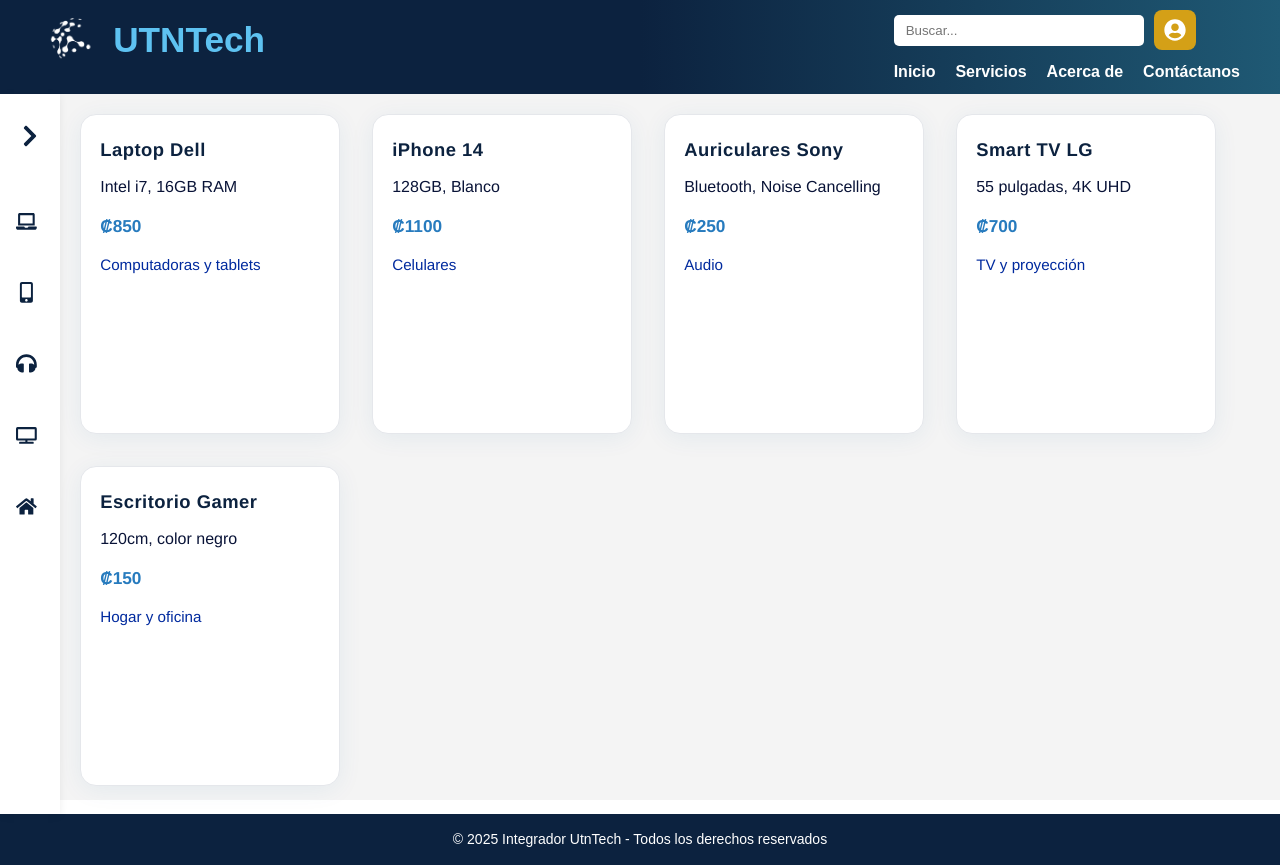
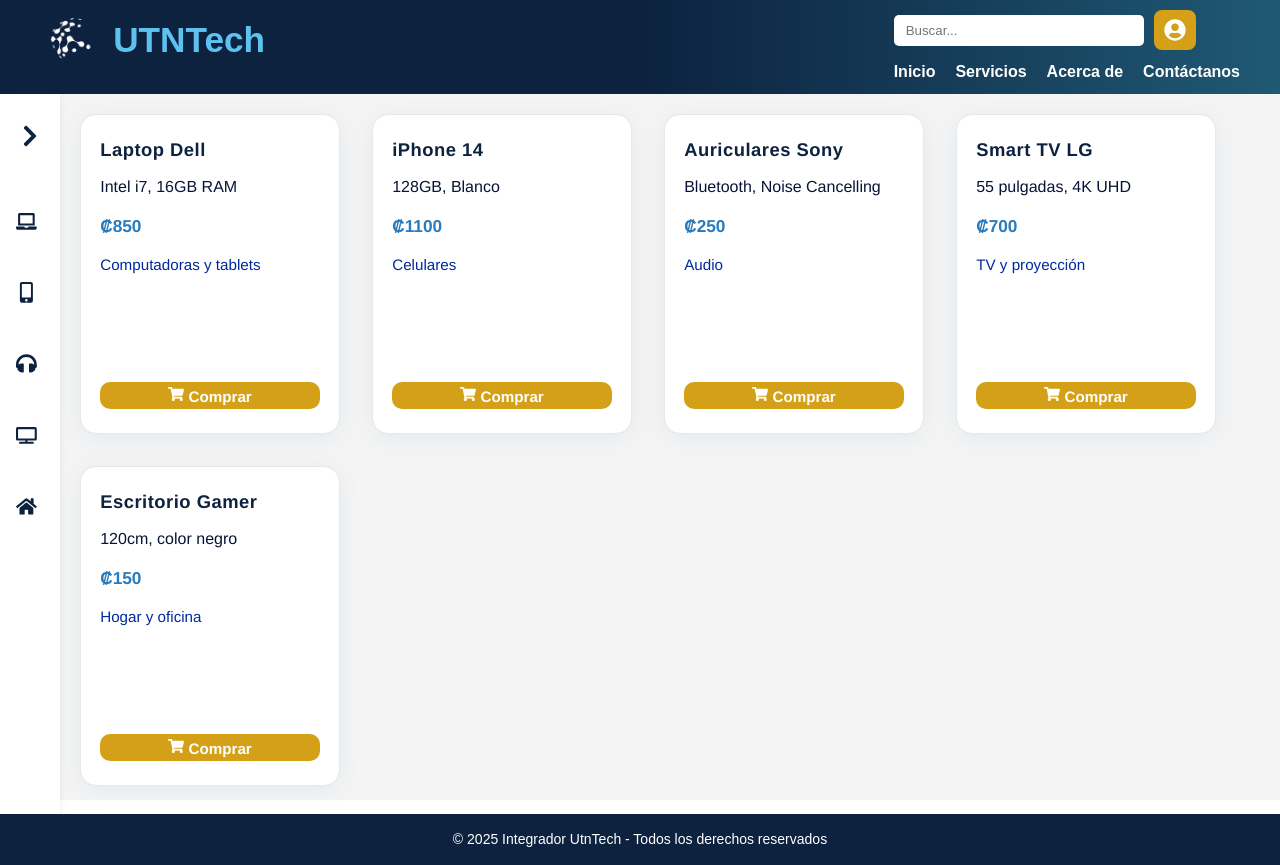
Before and after one commit to fabinunezgo/IntegradorUtnTech, a React (Vite) app: page / in a window 1280 px wide. Built offline with nearby package versions, Linux system fonts and the light colour scheme.

Commit message:
Otros cambiesitos

```diff
--- a/src/components/TarjetaProducto.jsx
+++ b/src/components/TarjetaProducto.jsx
@@ -1,4 +1,5 @@
 import React from "react";
+import { FaShoppingCart } from "react-icons/fa";
 import "../css/cards.css";
 
 export default function TarjetaProducto({ producto }) {
@@ -8,6 +9,9 @@
       <p>{producto.descripcion}</p>
       <p>₡{producto.precioUnitario}</p>
       <p>{producto.categoria}</p>
+      <button className="btn-comprar">
+        <FaShoppingCart className="icono-carrito" /> Comprar
+      </button>
     </div>
   );
 }
--- a/src/css/cards.css
+++ b/src/css/cards.css
@@ -14,9 +14,9 @@
   min-width: 220px;
   border: 1px solid #e5e7eb;
    width: 260px;
-  height: 320px;     /* alto fijo */
-  min-width: 260px;  /* asegura que no se reduzca */
-  max-width: 260px;  /* asegura que no se expanda */
+  height: 320px;
+  min-width: 260px;
+  max-width: 260px;
   box-sizing: border-box;
   display: flex;
 }
@@ -60,3 +60,29 @@
   font-size: 0.95rem;
   display: inline;
 }
+
+.btn-comprar {
+  margin-top: auto;
+  padding: 4px;
+  background-color: #d4a017;
+  color: #fff;
+  border: none;
+  border-radius: 10px;
+  font-weight: bold;
+  cursor: pointer;
+  align-items: center;
+  justify-content: center; /* centra el contenido */
+  gap: 6px;
+  font-size: 0.95rem;      /* letra más pequeña */
+  text-align: center;       /* centra el texto */
+  transition: background-color 0.2s, transform 0.2s;
+}
+
+.btn-comprar:hover {
+  background-color: #0C223F;
+  transform: translateY(-2px);
+}
+
+.icono-carrito {
+  font-size: 1rem; /* icono más pequeño */
+}
```
